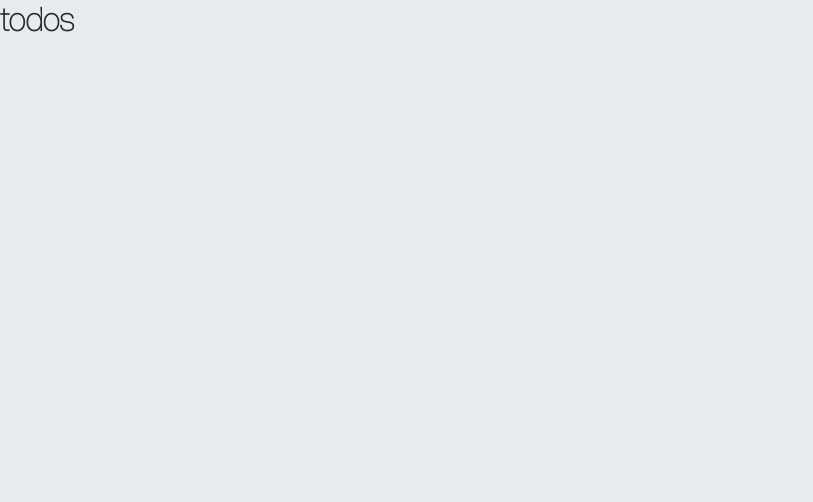
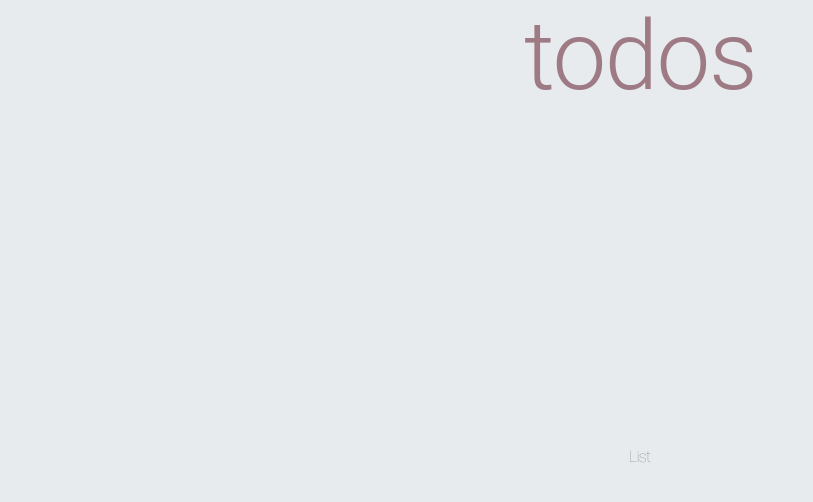
Before and after one commit to tanykos/todo, a React app: page / in a window 1280 px wide. Shown: the top 502 px of the page, without its empty margins (0-813 px from the left). Built offline with nearby package versions, Linux system fonts and the light colour scheme.

Commit message:
styles: install MUI

```diff
--- a/package.json
+++ b/package.json
@@ -13,6 +13,9 @@
   "license": "ISC",
   "description": "",
   "dependencies": {
+    "@emotion/react": "^11.13.3",
+    "@emotion/styled": "^11.13.0",
+    "@mui/material": "^6.1.3",
     "react": "^18.3.1",
     "react-dom": "^18.3.1"
   },
--- a/src/App.tsx
+++ b/src/App.tsx
@@ -1,7 +1,9 @@
-import MainLayout from "./components/MainLayout";
+import MainLayout from "./layouts";
 
 export default function App() {
   return (
-    <MainLayout />
+    <MainLayout>
+      <p>List</p>
+    </MainLayout>
   );
 }
--- a/src/components/MainLayout/MainLayout.scss
+++ /dev/null
@@ -1,5 +0,0 @@
-@import '../../styles/variables';
-
-.h1 {
-  color: $text-secondary;
-}
--- a/src/components/MainLayout/MainLayout.tsx
+++ /dev/null
@@ -1,7 +0,0 @@
-import './MainLayout.scss'
-
-export const MainLayout = () => {
-  return (
-    <h1>todos</h1>
-  );
-}
--- /dev/null
+++ b/src/layouts/MainLayout.tsx
@@ -0,0 +1,31 @@
+import React from 'react';
+import { AppBar, Typography, Container } from '@mui/material';
+import styled from '@emotion/styled';
+
+const StyledAppBar = styled(AppBar)({
+  boxShadow: 'none',
+  backgroundColor: 'transparent',
+  textAlign: 'center',
+  color: `var(--text-secondary)`,
+});
+
+const StyledContainer = styled(Container)({
+  display: 'flex',
+  justifyContent: 'center',
+  alignItems: 'center',
+  height: 'calc(100vh - var(--height-header))',
+  padding: '20px',
+});
+
+export const MainLayout = ({ children }: { children: React.ReactNode }) => {
+  return (
+    <>
+      <StyledAppBar position="static" color='transparent'>
+        <Typography variant="h1">todos</Typography>
+      </StyledAppBar>
+      <StyledContainer>
+        {children}
+      </StyledContainer>
+    </>
+  );
+};
--- a/src/styles/_variables.scss
+++ b/src/styles/_variables.scss
@@ -1,7 +1,11 @@
-$background-color: #E8EBEE;
-$text-primary: #292B32;
-$text-secondary: #9e7b84;
-$primary-color: #39aa5d;
-$border-color: rgba($text-primary, 0.1);
+:root {
+  --background-color: #E8EBEE;
+  --text-primary: #292B32;
+  --text-secondary: #9e7b84;
+  --primary-color: #39aa5d;
+  --border-color: rgba(41, 43, 50, 0.1);
 
-$font-main: 'Helvetica Now Display', sans-serif;
+  --font-main: 'Helvetica Now Display', sans-serif;
+
+  --height-header: 112px;
+}
--- a/src/styles/styles.scss
+++ b/src/styles/styles.scss
@@ -3,10 +3,7 @@
 @import 'fonts';
 
 :root {
-  background-color: $background-color;
-  color: $text-primary;
+  background-color: var(--background-color);
+  color: var(--text-primary);
+  font-family: var(--font-main);
 }
-
-body {
-  font-family: $font-main;
-}
```
Also changed, not shown: src/layouts/index.ts (renamed from src/components/MainLayout/index.ts), 1 other file (tests, documents, lock files or other folders).
